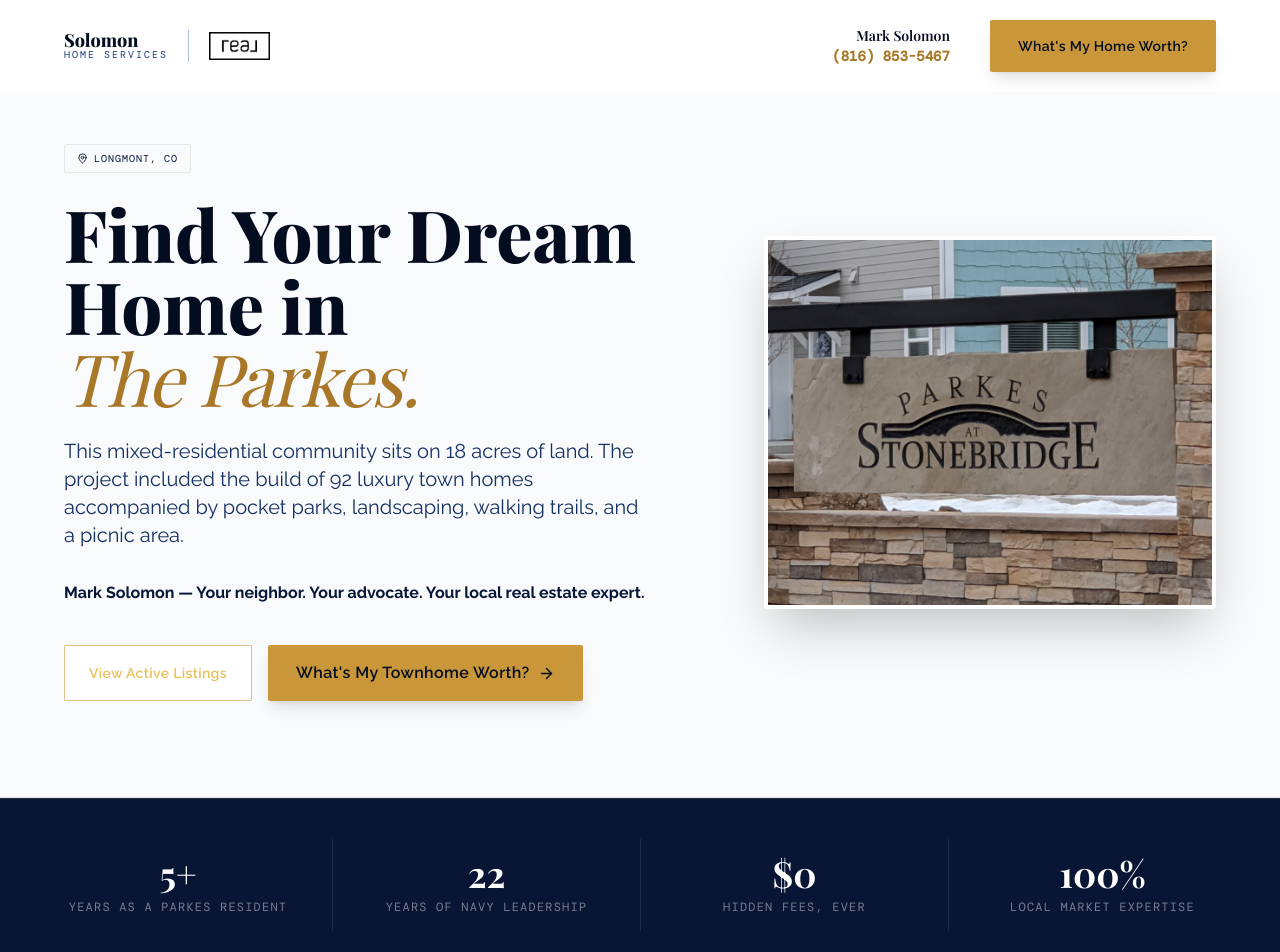
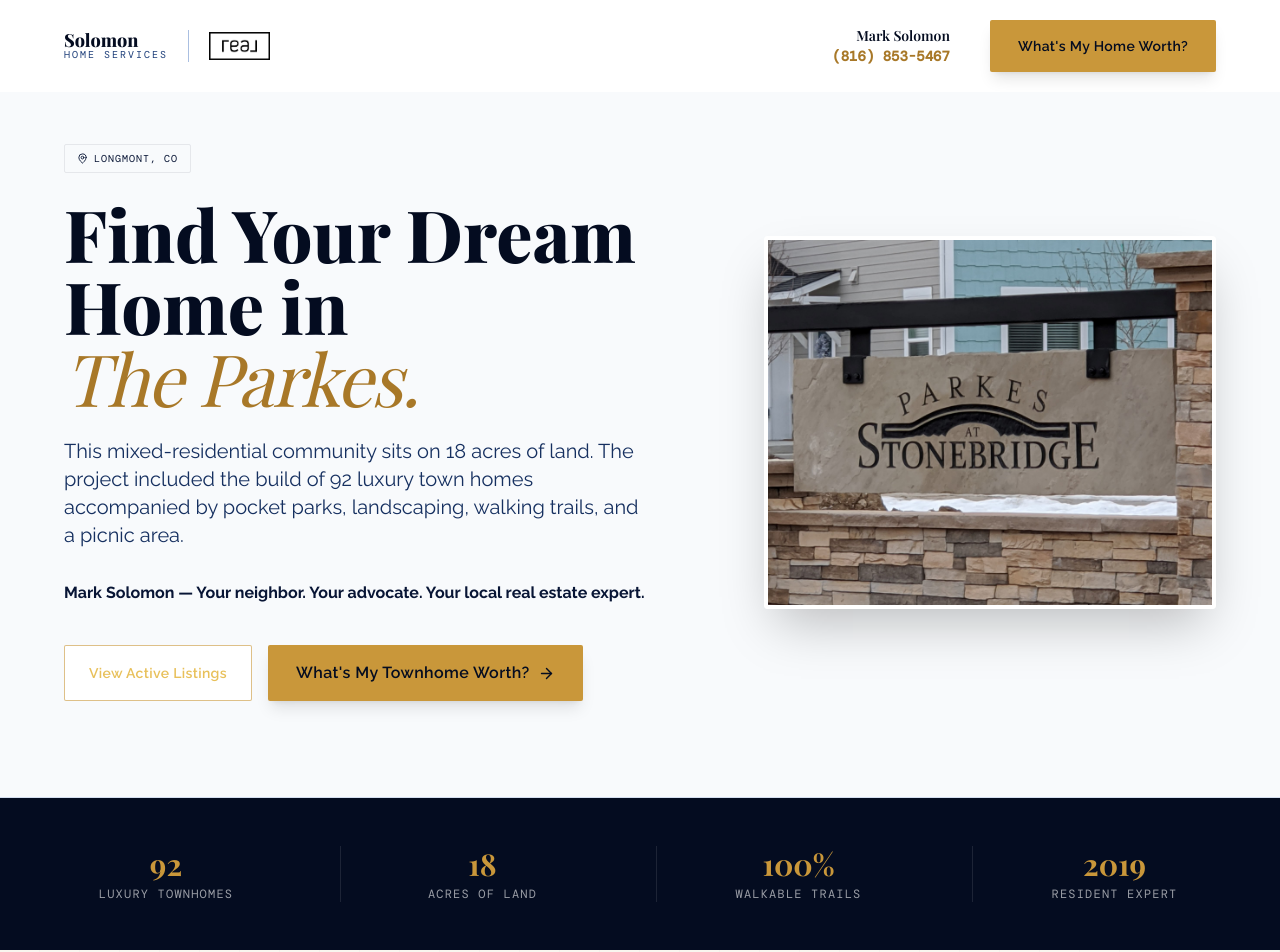
Before and after one commit to lasersolosbd/Parkes-at-Stonebridge-Microsite, a Next.js app: page / in a window 1280 px wide. Shown: the top 952 px of the page. Built offline with nearby package versions, Linux system fonts and the light colour scheme; a web font is replaced by a local one.

Commit message:
Update StatsBar.tsx

```diff
--- a/components/StatsBar.tsx
+++ b/components/StatsBar.tsx
@@ -1,23 +1,24 @@
 export default function StatsBar() {
-  const stats = [
-    { number: "5+", label: "Years as a Parkes Resident" },
-    { number: "22", label: "Years of Navy Leadership" },
-    { number: "$0", label: "Hidden Fees, Ever" },
-    { number: "100%", label: "Local Market Expertise" },
-  ];
-
   return (
-    <section className="bg-navy-900 border-y border-gold-500/20">
-      <div className="max-w-7xl mx-auto px-6 py-10 grid grid-cols-2 md:grid-cols-4 gap-6 md:gap-0 divide-y md:divide-y-0 md:divide-x divide-white/10">
-        {stats.map((s, i) => (
-          <div key={i} className="flex flex-col items-center justify-center py-4 px-6 text-center">
-            <span className="stat-number">{s.number}</span>
-            <span className="text-white/45 text-xs tracking-widest uppercase font-mono mt-2">
-              {s.label}
-            </span>
-          </div>
-        ))}
+    <div className="bg-navy-950 py-12 px-6">
+      <div className="max-w-7xl mx-auto grid grid-cols-2 md:grid-cols-4 gap-8 divide-x divide-white/10 text-center">
+        <div>
+          <p className="text-gold-500 text-3xl font-display font-bold mb-1">92</p>
+          <p className="text-white/60 text-xs font-mono uppercase tracking-widest">Luxury Townhomes</p>
+        </div>
+        <div>
+          <p className="text-gold-500 text-3xl font-display font-bold mb-1">18</p>
+          <p className="text-white/60 text-xs font-mono uppercase tracking-widest">Acres of Land</p>
+        </div>
+        <div>
+          <p className="text-gold-500 text-3xl font-display font-bold mb-1">100%</p>
+          <p className="text-white/60 text-xs font-mono uppercase tracking-widest">Walkable Trails</p>
+        </div>
+        <div>
+          <p className="text-gold-500 text-3xl font-display font-bold mb-1">2019</p>
+          <p className="text-white/60 text-xs font-mono uppercase tracking-widest">Resident Expert</p>
+        </div>
       </div>
-    </section>
+    </div>
   );
 }
```
